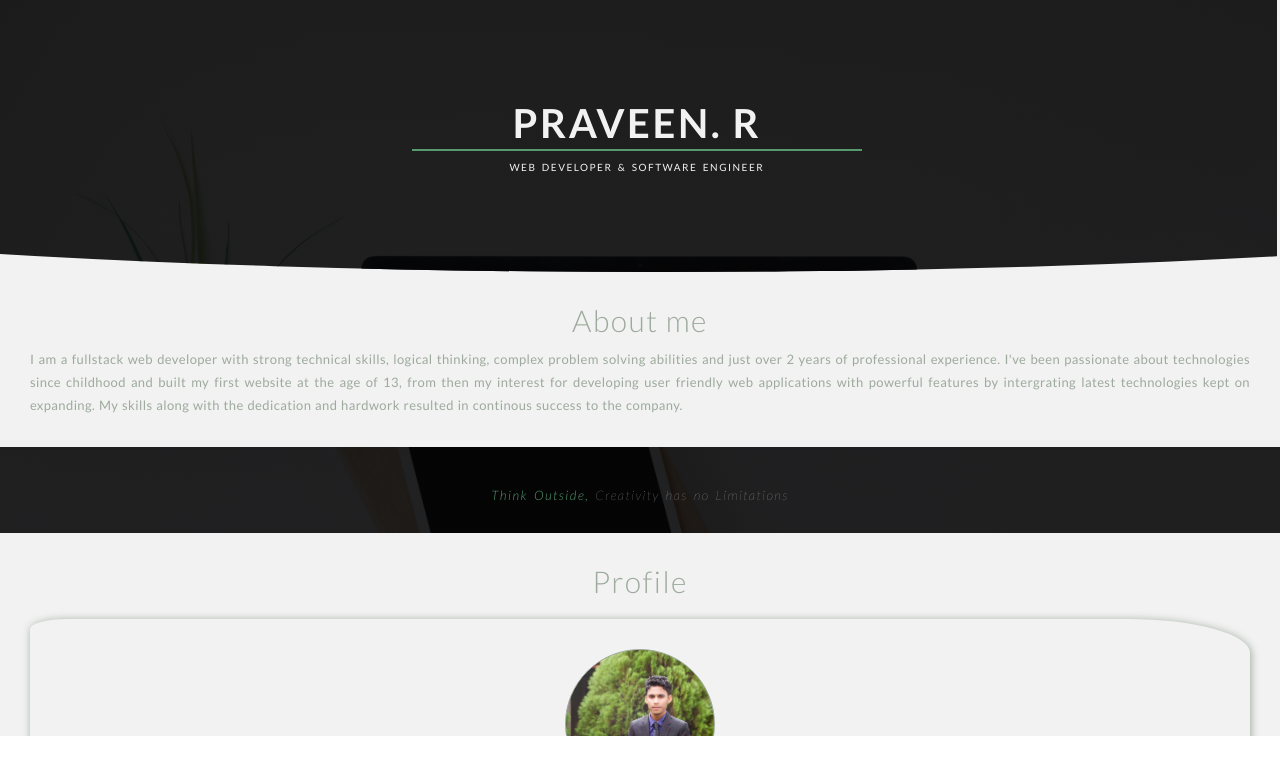
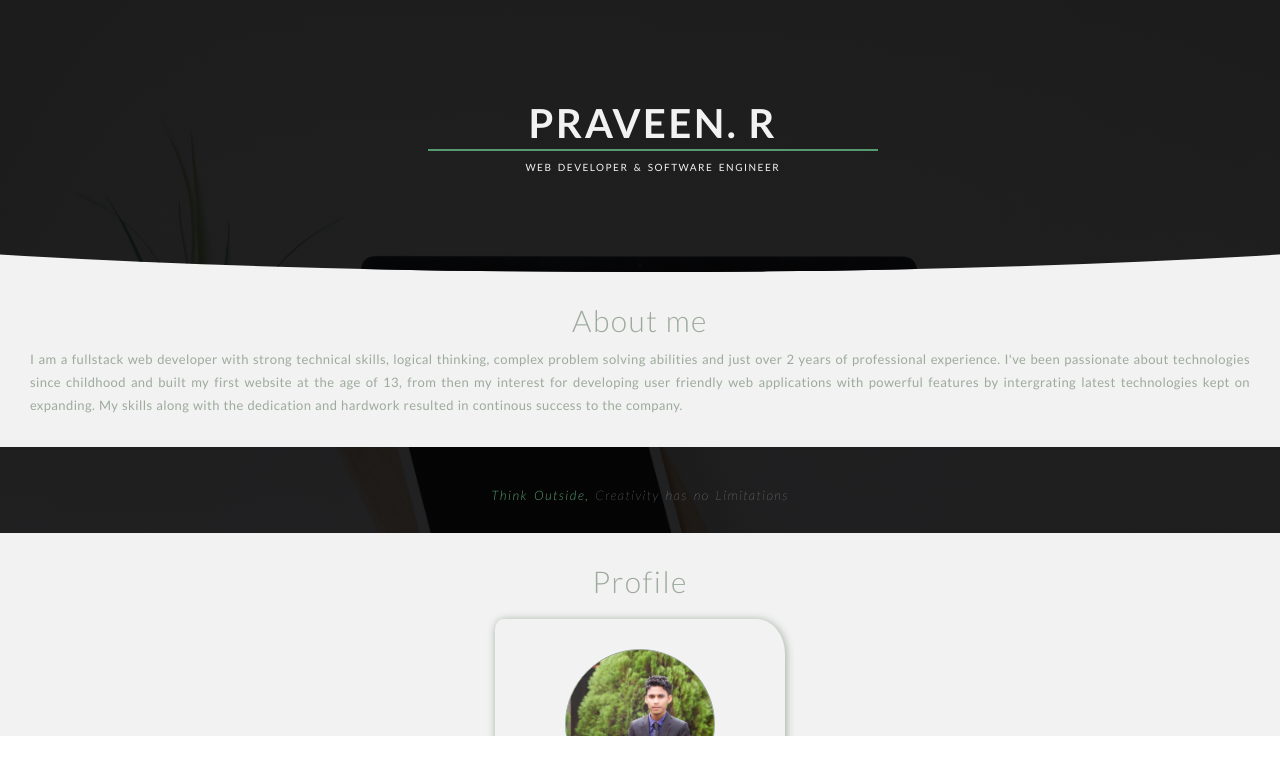
Before and after one commit to PraveenRDev/thinkoutside, a React (Create React App) app: page / in a window 1280 px wide. Shown: the top 774 px of the page. Built offline with nearby package versions, Linux system fonts and the light colour scheme.

Commit message:
css fixes

```diff
--- a/public/index.html
+++ b/public/index.html
@@ -4,7 +4,7 @@
     <meta charset="utf-8" />
     <meta name="viewport" content="width=device-width, initial-scale=1, maximum-scale=1.5, minimum-scale=1" />
     <meta name="theme-color" content="#000000" />
-    <meta name="description" content="A Full-stack porfolio site with minimalistic design" />
+    <meta name="description" content="A fullstack minimalistic portfolio" />
     <!--
       manifest.json provides metadata used when your web app is installed on a
       user's mobile device or desktop. See https://developers.google.com/web/fundamentals/web-app-manifest/
--- a/src/styles/components/header/style.scss
+++ b/src/styles/components/header/style.scss
@@ -12,7 +12,7 @@
         overflow-x: hidden;
         &-curve{
             height: 37%;
-            width: 207%;
+            width: 204%;
             left: -52%;
             border-radius: 0 0 100% 100%;
             position: relative;
@@ -24,7 +24,7 @@
                 position: absolute;
                 top: 0%;
                 left: 25%;
-                width: 100vw;
+                width: 100%;
                 height: 34vh;
                 background-size: contain;
                 background-repeat: no-repeat;
@@ -36,7 +36,7 @@
             position: absolute;
             left: 50%;
             top: 50%;
-            transform: translate(-50%, -50%);
+            transform: translate(-100%, -50%);
             width: 100vw;
 
             &-name{
@@ -111,6 +111,8 @@
                 // border: 1px solid $MID_TONE;
                 box-shadow: 0.1rem 0.1rem 0.9rem $MID_TONE;
                 border-radius: 3% 10%;
+                max-width: fit-content;
+                margin: 0 auto;
             }
             &-title{
                 margin-bottom: 2rem;
```
